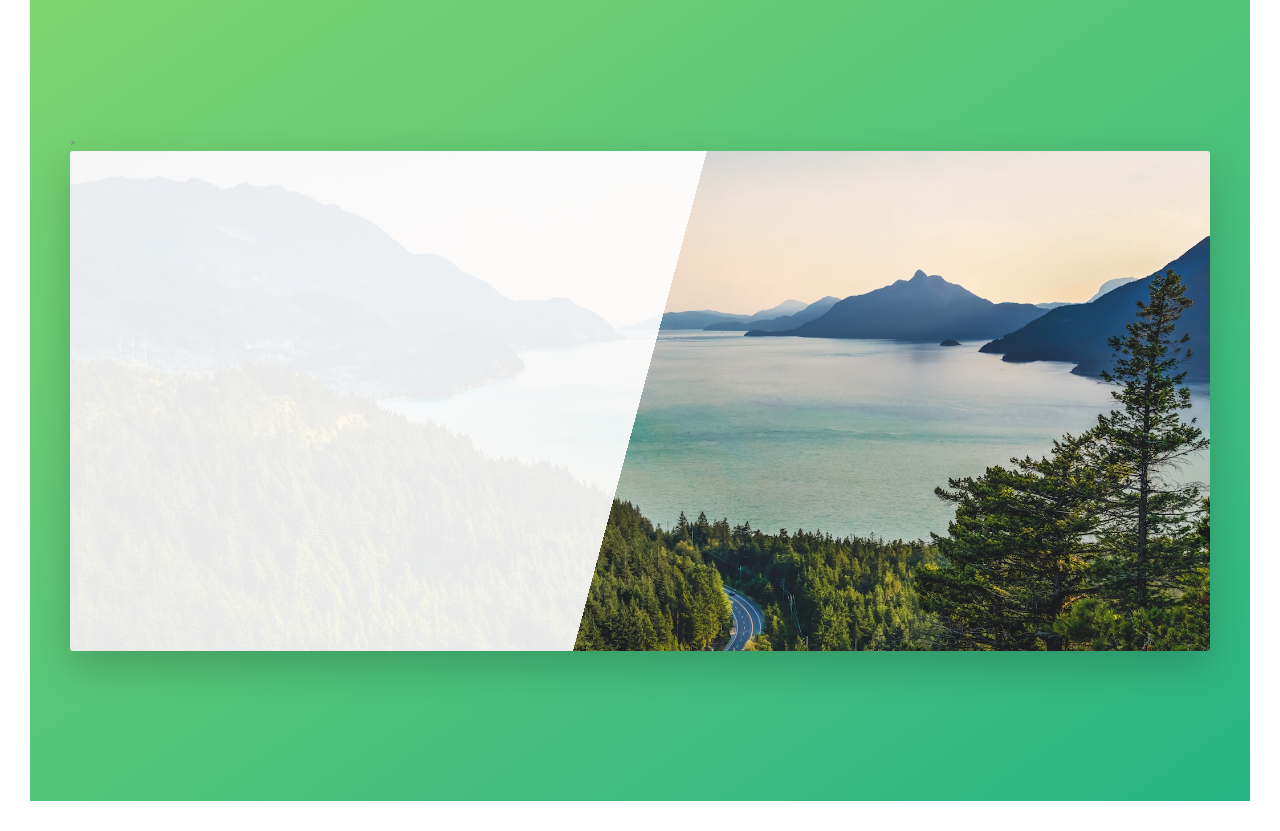
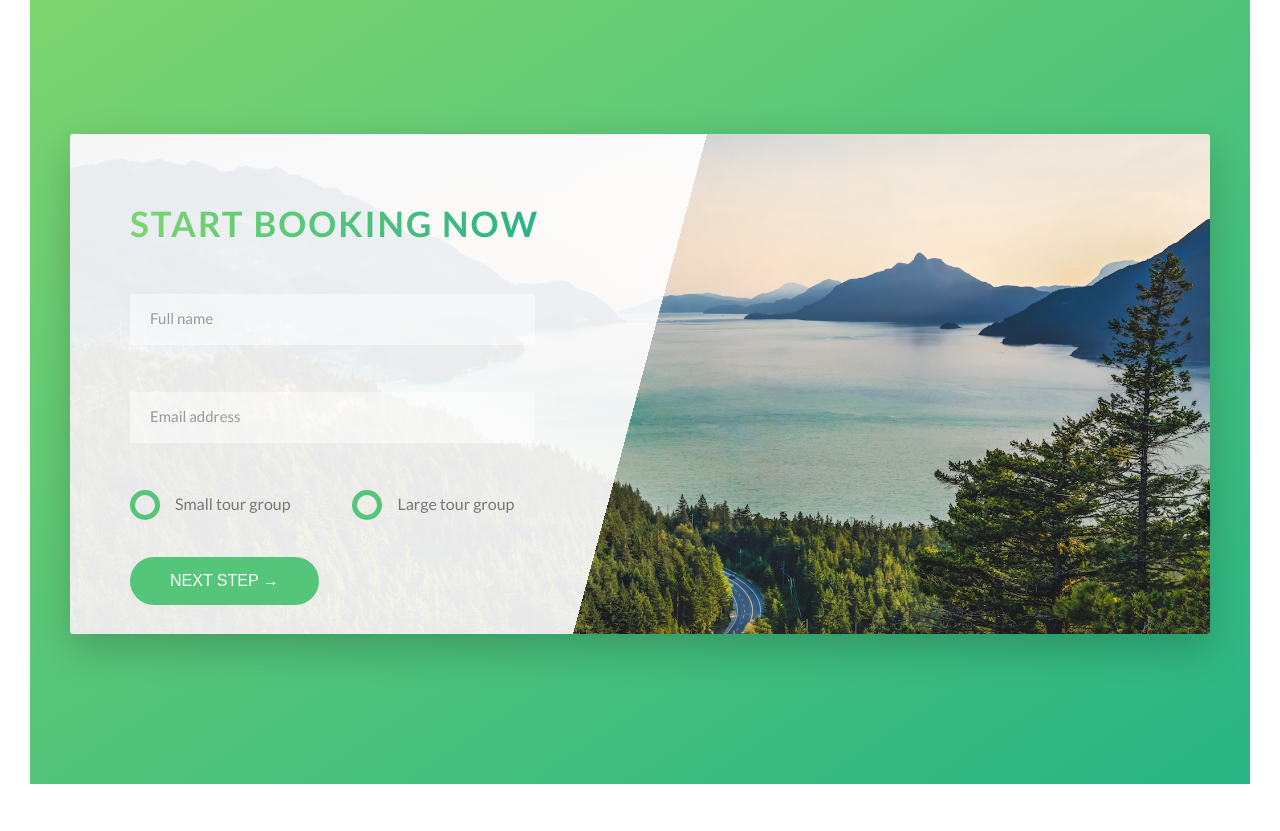
Before and after one commit to evagalvin/natours, a website: page index.html in a window 1280 px wide. Shown: the part 4320-5151 px from the top of the page. Drawn offline with Linux system fonts and the light colour scheme.

Commit message:
adding form section

```diff
--- a/index.html
+++ b/index.html
@@ -248,9 +248,46 @@
         </section>
 
         <section class="section-book">
-           <div class="row">>
+           <div class="row">
                 <div class="book">
+                    <div class="book__form">
+                        <form action="$" class="form">
+                           <div class="u-margin-bottom-medium">
+                                <h2 class="heading-secondary">
+                                    Start booking now
+                                </h2>
+                            </div>
+                            <div class="form__group">
+                                <input type="text" class="form__input" placeholder="Full name" id="name" required>
+                                <label for="name" class="form__label">Full name</label>
+                            </div>
 
+                            <div class="form__group">
+                                <input type="email" class="form__input" placeholder="Email address" id="email" required>
+                                <label for="email" class="form__label">Email address</label>
+                            </div>
+                            <div class="form__radio-group">
+                                <input type="radio" class="form__radio-input" id="small" name="size"></radio>
+                                <label for="small" class="form__radio-label">
+                                <span class="form__radio-button"></span>
+                                Small tour group
+                                </label>
+                            </div>
+
+                            <div class="form__radio-group u-margin-bottom-medium">
+                                <input type="radio" class="form__radio-input" id="large" name="size"></radio>
+                                <label for="large" class="form__radio-label">
+                                <span class="form__radio-button"></span>
+                                Large tour group
+                                </label>
+                            </div>
+
+                            <div class="form__group">
+                                <button class="btn btn--green">Next step &rarr;</button>
+                            </div>
+
+                        </form>
+                    </div>
                 </div>
             </div>
         </section>
--- a/sass/abstracts/_variables.scss
+++ b/sass/abstracts/_variables.scss
@@ -9,6 +9,7 @@ $color-tertiary-dark: #5643fa;
 $color-grey-light-1: #f7f7f7;
 $color-grey-light-2: #eee;
 $color-grey-dark: #777;
+$color-grey-dark-2: #999;
 $color-white: #fff;
 $color-black: #000;
 
--- a/sass/base/_utilities.scss
+++ b/sass/base/_utilities.scss
@@ -1,8 +1,8 @@
-.u-center-text { text-align: center; }
+.u-center-text { text-align: center !important; }
 
-.u-margin-bottom-big { margin-bottom: 8rem;}
-.u-margin-bottom-medium { margin-bottom: 4rem;}
-.u-margin-bottom-small { margin-bottom: 1.5rem;}
+.u-margin-bottom-big { margin-bottom: 8rem !important;}
+.u-margin-bottom-medium { margin-bottom: 4rem !important;}
+.u-margin-bottom-small { margin-bottom: 1.5rem !important;}
 
-.u-margin-top-big { margin-top: 8rem;}
-.u-margin-top-huge { margin-top: 10rem;}
+.u-margin-top-big { margin-top: 8rem !important;}
+.u-margin-top-huge { margin-top: 10rem !important;}
--- a/sass/components/_button.scss
+++ b/sass/components/_button.scss
@@ -1,4 +1,5 @@
 .btn {
+    &,
     &:link,
     &:visited {
         text-transform: uppercase;
@@ -10,6 +11,10 @@
         position: relative;
         font-size: $default-font-size;
 
+        //changes for button in form <button> element
+        border: none;
+        cursor: pointer;
+
     }
     &:hover {
         transform: translateY(-.3rem);
@@ -20,7 +25,9 @@
             opacity: 0;
         }
     }
-    &:active {
+    &:active,
+    &:focus{
+        outline: none;
         transform: translateY(.1rem);
         box-shadow: 0 .5rem 1rem rgba($color-black,0.2);
     }
--- /dev/null
+++ b/sass/components/_form.scss
@@ -0,0 +1,107 @@
+.form {
+
+    &__group {
+
+        &:not(:last-child) {
+            margin-bottom: 2rem;
+        }
+
+    }
+
+    &__input {
+        font-size: 1.5rem;
+        font-family: inherit;
+        color: inherit;
+        padding: 1.5rem 2rem;
+        border-radius: 2px;
+        background-color: rgba($color-white, .5);
+        border: none;
+        border-bottom: 3px solid transparent;
+        width: 90%;
+        display: block;
+        transition: all .3s;
+
+            &:focus {
+                outline: none;
+                box-shadow: 0 1rem 2rem rbga($color-black, .1);
+                border-bottom: 3px solid $color-primary;
+            }
+
+             &:focus:invalid {
+            border-bottom: 3px solid $color-secondary-dark;
+           }
+
+           &::-webkit-input-placeholder {
+                color: $color-grey-dark-2;
+            }
+    }
+
+
+    &::-webkit-input-placeholder {
+        color: $color-grey-dark-2;
+    }
+
+
+
+    &__label {
+        font-size: 1.2rem;
+        font-weight: 700;
+        margin-left: 2rem;
+        margin-top: .7rem;
+        display: block;
+        transition: all .3s;
+    }
+
+    &__input:placeholder-shown + &__label {
+        opacity: 0;
+        visibility: hidden;
+        transform: translateY(-4rem);
+    }
+
+    &__radio-group {
+        width: 49%;
+        display: inline-block;
+    }
+
+    &__radio-input {
+        display: none;
+    }
+
+    &__radio-label {
+        font-size: $default-font-size;
+        cursor: pointer;
+        position: relative;
+        padding-left: 4.5rem;
+    }
+
+    &__radio-button {
+        height: 3rem;
+        width: 3rem;
+        border: 5px solid $color-primary;
+        border-radius: 50%;
+        display: inline-block;
+        position: absolute;
+        top: -.4rem;
+        left: 0;
+
+        &::after {
+            content: "";
+            display: block;
+            height: 1.3rem;
+            width: 1.3rem;
+            background-color: $color-primary;
+            border-radius: 50%;
+            position: absolute;
+            top: 50%;
+            left: 50%;
+            transform: translate(-50%, -50%);
+            opacity: 0;
+            transition: opacity .2s;
+        }
+    }
+
+    &__radio-input:checked ~ &__radio-label &__radio-button::after {
+        opacity: 1;
+    }
+
+}
--- a/sass/main.scss
+++ b/sass/main.scss
@@ -13,6 +13,7 @@
 @import "components/card";
 @import "components/composition";
 @import "components/feature-box";
+@import "components/form";
 @import "components/story";
 
 @import "layout/grid";
--- a/sass/pages/_home.scss
+++ b/sass/pages/_home.scss
@@ -41,4 +41,9 @@
     border-radius: 3px;
     box-shadow: 0 1.5rem 4rem rgba($color-black, .2);
     height: 50rem;
+
+    &__form {
+        width: 50%;
+        padding: 6rem;
+    }
 }
```
Also changed, not shown: css/style.css.
